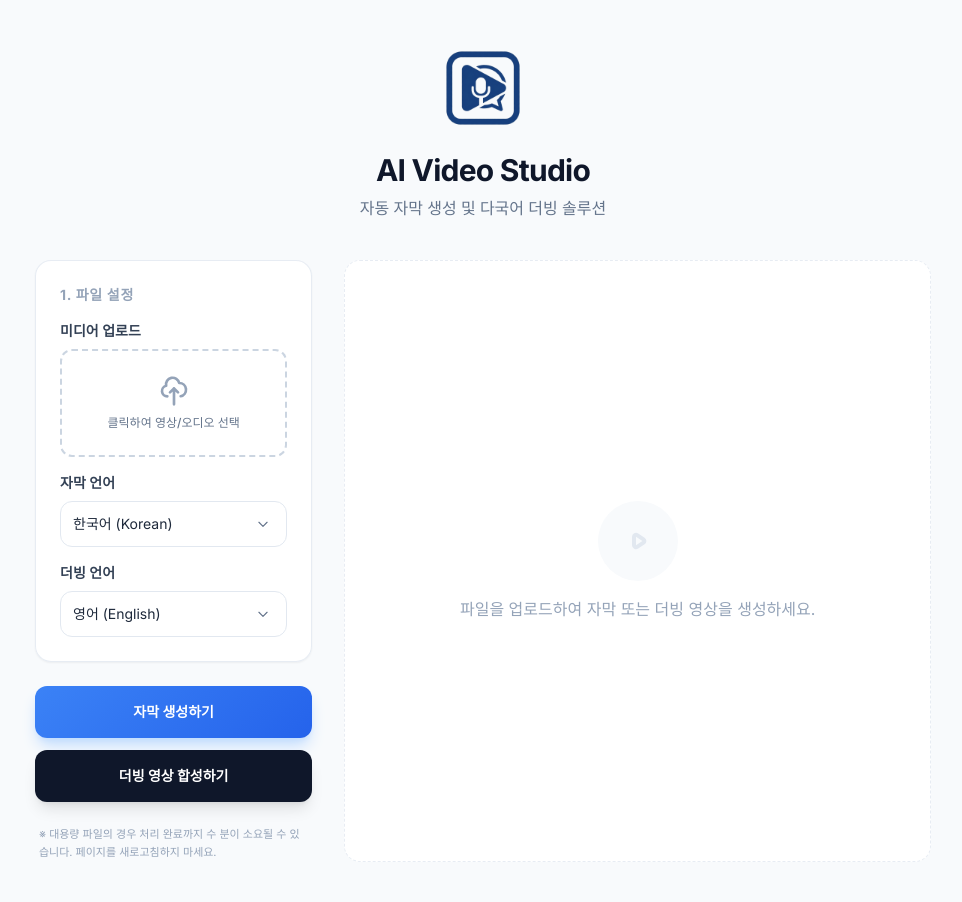
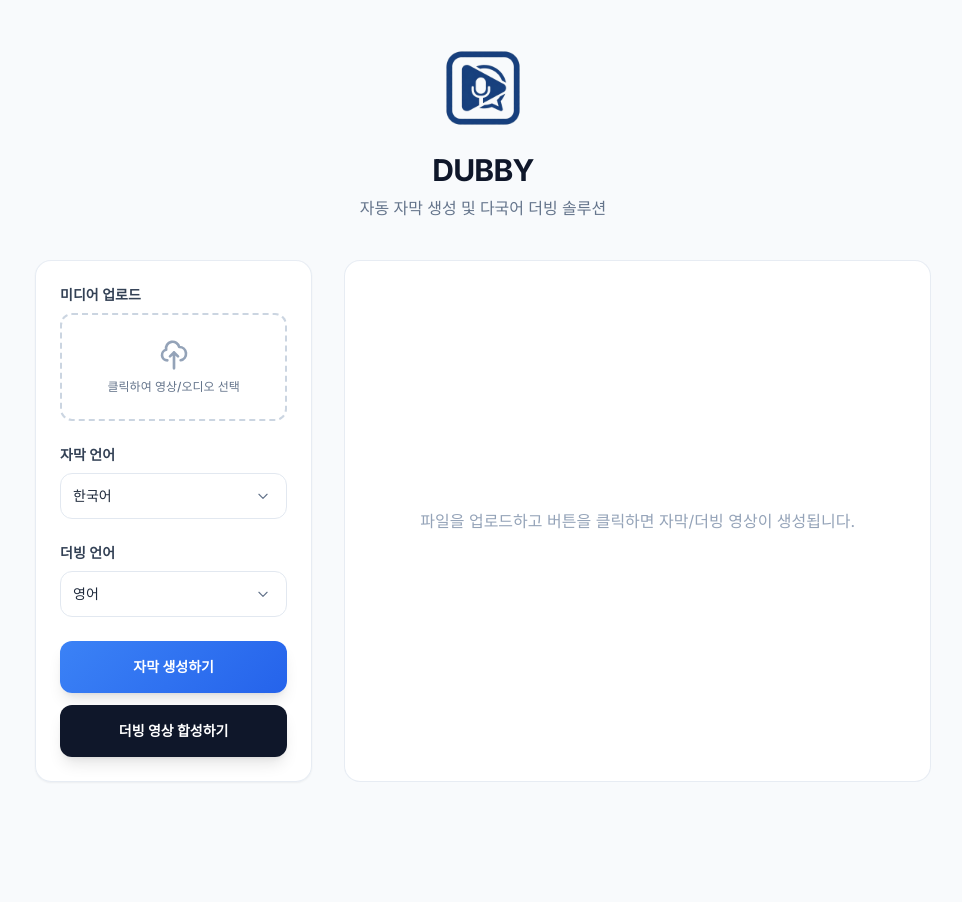
Before and after one commit to yunsu080313-del/real, a Flask app: page / in a window 1280 px wide. Shown: the whole page, without its empty margins (157-1119 px from the left). After the commit the page ends 782 px from the top, so only its background shows below. Run offline with Flask 3, Linux system fonts and the light colour scheme; some libraries are stand-ins or nearby versions.

Commit message:
Update index.html

```diff
--- a/templates/index.html
+++ b/templates/index.html
@@ -3,14 +3,13 @@
 <head>
 <meta charset="UTF-8">
 <meta name="viewport" content="width=device-width, initial-scale=1.0">
-    <title>DUBBY</title>
-    <link rel="icon" href="data:,">
+<title>DUBBY - AI 영상 자막 & 더빙</title>
 <script src="https://cdn.tailwindcss.com"></script>
 <style>
 @import url('https://fonts.googleapis.com/css2?family=Inter:wght@400;500;600;700&display=swap');
 
 body {
-            font-family: 'Inter', -apple-system, sans-serif;
+    font-family: 'Inter', sans-serif;
     background-color: #f8fafc;
     color: #1e293b;
 }
@@ -47,46 +46,22 @@
     background-position: right 1rem center;
     background-size: 1em;
 }
-
-        .loading-spinner {
-            border: 3px solid #f3f3f3;
-            border-top: 3px solid #3498db;
-            border-radius: 50%;
-            width: 20px;
-            height: 20px;
-            animation: spin 1s linear infinite;
-            display: inline-block;
-            vertical-align: middle;
-            margin-right: 8px;
-        }
-
-        @keyframes spin {
-            0% { transform: rotate(0deg); }
-            100% { transform: rotate(360deg); }
-        }
 </style>
 </head>
 <body class="min-h-screen py-10 px-4">
+<div class="max-w-4xl mx-auto">
 
-    <div class="max-w-4xl mx-auto">
 <!-- Header -->
 <header class="mb-10 text-center">
-            <!-- 로고 표시 -->
-            <img src="/static/logo.png" alt="AI Studio Logo" class="mx-auto mb-4 w-24 h-24">
-            <h1 class="text-3xl font-extrabold tracking-tight text-slate-900 mb-2">
-                AI Video Studio
-            </h1>
+    <img src="/static/logo.png" alt="DUBBY Logo" class="mx-auto mb-4 w-24 h-24">
+    <h1 class="text-3xl font-extrabold tracking-tight text-slate-900 mb-2">DUBBY</h1>
     <p class="text-slate-500 font-medium">자동 자막 생성 및 다국어 더빙 솔루션</p>
 </header>
 
 <main class="grid grid-cols-1 md:grid-cols-12 gap-8">
 <!-- Left: Settings Form -->
 <div class="md:col-span-5 lg:col-span-4">
-                <form method="POST" enctype="multipart/form-data" id="mainForm" class="space-y-6">
-                    <div class="glass-card p-6 rounded-2xl shadow-sm">
-                        <h2 class="text-sm font-bold uppercase tracking-wider text-slate-400 mb-4">1. 파일 설정</h2>
-
-                        <div class="space-y-4">
+    <div class="glass-card p-6 rounded-2xl shadow-sm space-y-6">
         <div>
             <label class="block text-sm font-semibold mb-2 text-slate-700">미디어 업로드</label>
             <label class="upload-area flex flex-col items-center justify-center p-6 rounded-xl cursor-pointer">
@@ -94,81 +69,110 @@
                     <path stroke-linecap="round" stroke-linejoin="round" stroke-width="2" d="M7 16a4 4 0 01-.88-7.903A5 5 0 1115.9 6L16 6a5 5 0 011 9.9M15 13l-3-3m0 0l-3 3m3-3v12"></path>
                 </svg>
                 <span class="text-xs text-slate-500 font-medium text-center" id="file-name">클릭하여 영상/오디오 선택</span>
-                                    <input type="file" name="audio" accept="video/*,audio/*" required class="hidden" onchange="updateFileName(this)">
+                <input type="file" id="media-file" accept="video/*,audio/*" class="hidden">
             </label>
         </div>
 
         <div>
             <label class="block text-sm font-semibold mb-2 text-slate-700">자막 언어</label>
-                                <select name="subtitle_lang" class="custom-select w-full p-3 bg-white border border-slate-200 rounded-xl text-sm focus:ring-2 focus:ring-blue-500 outline-none">
-                                    <option value="ko">한국어 (Korean)</option>
-                                    <option value="en">영어 (English)</option>
-                                    <option value="ja">일본어 (Japanese)</option>
-                                    <option value="zh-cn">중국어 (Chinese)</option>
+            <select id="subtitle_lang" class="custom-select w-full p-3 bg-white border border-slate-200 rounded-xl text-sm focus:ring-2 focus:ring-blue-500 outline-none">
+                <option value="ko">한국어</option>
+                <option value="en">영어</option>
+                <option value="ja">일본어</option>
+                <option value="zh-cn">중국어</option>
             </select>
         </div>
 
         <div>
             <label class="block text-sm font-semibold mb-2 text-slate-700">더빙 언어</label>
-                                <select name="dubbing_lang" class="custom-select w-full p-3 bg-white border border-slate-200 rounded-xl text-sm focus:ring-2 focus:ring-blue-500 outline-none">
-                                    <option value="en">영어 (English)</option>
-                                    <option value="ja">일본어 (Japanese)</option>
-                                    <option value="zh-cn">중국어 (Chinese)</option>
+            <select id="dubbing_lang" class="custom-select w-full p-3 bg-white border border-slate-200 rounded-xl text-sm focus:ring-2 focus:ring-blue-500 outline-none">
+                <option value="en">영어</option>
+                <option value="ja">일본어</option>
+                <option value="zh-cn">중국어</option>
             </select>
+        </div>
+
+        <div class="space-y-3">
+            <button id="subtitle-btn" class="w-full btn-primary text-white p-4 rounded-xl font-bold text-sm shadow-lg flex items-center justify-center">
+                자막 생성하기
+            </button>
+            <button id="dubbing-btn" class="w-full bg-slate-900 hover:bg-slate-800 text-white p-4 rounded-xl font-bold text-sm shadow-lg flex items-center justify-center">
+                더빙 영상 합성하기
+            </button>
+        </div>
+
+        <div id="progress-container" class="hidden mt-2">
+            <div class="w-full bg-gray-200 rounded-full h-4">
+                <div id="progress-bar" class="bg-blue-500 h-4 rounded-full w-0"></div>
+            </div>
+            <p id="progress-text" class="text-sm text-gray-600 mt-1">0%</p>
         </div>
     </div>
 </div>
 
-                    <div class="space-y-3">
-                        <button type="submit" name="action" value="subtitle" class="w-full btn-primary text-white p-4 rounded-xl font-bold text-sm shadow-lg shadow-blue-200 flex items-center justify-center">
-                            <span>자막 생성하기</span>
-                        </button>
-                        <button type="submit" name="action" value="dubbing" class="w-full bg-slate-900 hover:bg-slate-800 text-white p-4 rounded-xl font-bold text-sm shadow-lg transition-all flex items-center justify-center">
-                            <span>더빙 영상 합성하기</span>
-                        </button>
-                    </div>
-
-                    <p class="text-[11px] text-slate-400 leading-relaxed px-1">
-                        ※ 대용량 파일의 경우 처리 완료까지 수 분이 소요될 수 있습니다. 페이지를 새로고침하지 마세요.
-                    </p>
-                </form>
-            </div>
-
 <!-- Right: Results Display -->
 <div class="md:col-span-7 lg:col-span-8">
-                {% if video_path %}
-                <div class="glass-card h-full min-h-[400px] rounded-2xl flex flex-col items-center justify-center p-4">
-                    <video id="video-player" class="w-full rounded-xl" controls>
-                        <source src="{{ video_path }}" type="video/mp4">
-                        {% if subtitle_path %}
-                        <track src="{{ subtitle_path }}" kind="subtitles" srclang="ko" label="자막" default>
-                        {% endif %}
-                        브라우저가 video 태그를 지원하지 않습니다.
-                    </video>
+    <div class="glass-card h-full min-h-[400px] rounded-2xl flex flex-col items-center justify-center p-4" id="result-container">
+        <p class="text-slate-400">파일을 업로드하고 버튼을 클릭하면 자막/더빙 영상이 생성됩니다.</p>
     </div>
-                {% else %}
-                <div class="glass-card h-full min-h-[400px] rounded-2xl flex flex-col items-center justify-center text-slate-400 border-dashed">
-                    <div class="bg-slate-50 p-4 rounded-full mb-4">
-                        <svg class="w-12 h-12 text-slate-200" fill="none" stroke="currentColor" viewBox="0 0 24 24">
-                            <path stroke-linecap="round" stroke-linejoin="round" stroke-width="2" d="M14.752 11.168l-3.197-2.132A1 1 0 0010 9.87v4.263a1 1 0 001.555.832l3.197-2.132a1 1 0 000-1.664z"></path>
-                        </svg>
-                    </div>
-                    <p>파일을 업로드하여 자막 또는 더빙 영상을 생성하세요.</p>
-                </div>
-                {% endif %}
 </div>
 </main>
 </div>
 
 <script>
-        function updateFileName(input) {
+const fileInput = document.getElementById('media-file');
 const fileNameSpan = document.getElementById('file-name');
-            if (input.files.length > 0) {
-                fileNameSpan.textContent = input.files[0].name;
-            } else {
-                fileNameSpan.textContent = "클릭하여 영상/오디오 선택";
+fileInput.addEventListener('change', () => {
+    if(fileInput.files.length) fileNameSpan.textContent = fileInput.files[0].name;
+    else fileNameSpan.textContent = "클릭하여 영상/오디오 선택";
+});
+
+async function processMedia(action) {
+    if(!fileInput.files.length) return alert("파일을 선택하세요.");
+
+    const progressContainer = document.getElementById('progress-container');
+    const progressBar = document.getElementById('progress-bar');
+    const progressText = document.getElementById('progress-text');
+    const resultContainer = document.getElementById('result-container');
+
+    progressContainer.classList.remove('hidden');
+    progressBar.style.width = "0%";
+    progressText.textContent = "0%";
+
+    const formData = new FormData();
+    formData.append("audio", fileInput.files[0]);
+    formData.append("action", action);
+    formData.append("subtitle_lang", document.getElementById('subtitle_lang').value);
+    formData.append("dubbing_lang", document.getElementById('dubbing_lang').value);
+
+    const response = await fetch("/process", { method: "POST", body: formData });
+    if(!response.ok) {
+        progressText.textContent = "에러 발생!";
+        return;
     }
+
+    // 진행률 간단히 표시 (임시: 실제 서버에서 처리 진행률 전송 시 사용)
+    let percent = 0;
+    const interval = setInterval(() => {
+        percent += 10;
+        if(percent > 100) percent = 100;
+        progressBar.style.width = percent + "%";
+        progressText.textContent = percent + "%";
+        if(percent === 100) clearInterval(interval);
+    }, 300);
+
+    const data = await response.json();
+    resultContainer.innerHTML = `
+        <video class="w-full rounded-xl" controls>
+            <source src="${data.video_path}" type="video/mp4">
+            ${data.subtitle_path ? `<track src="${data.subtitle_path}" kind="subtitles" srclang="ko" label="자막" default>` : ''}
+            브라우저가 video 태그를 지원하지 않습니다.
+        </video>
+    `;
 }
+
+document.getElementById('subtitle-btn').addEventListener('click', () => processMedia('subtitle'));
+document.getElementById('dubbing-btn').addEventListener('click', () => processMedia('dubbing'));
 </script>
 </body>
 </html>
```
Lines whose indentation alone changed are shown as unchanged.
